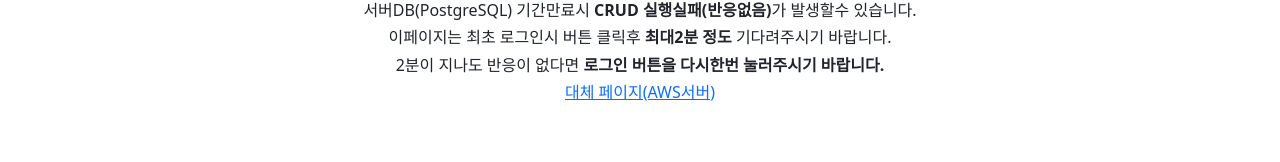
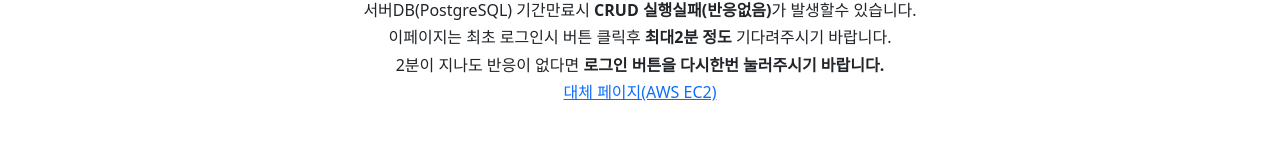
Before and after one commit to SuHwanYoon/React-Todo-App-Client, a React (Create React App) app: page / in a window 1280 px wide. Shown: the part 199-361 px from the top of the page. Built offline with nearby package versions, Linux system fonts and the light colour scheme.

Commit message:
exchange notice Link in LoginComponent

```diff
--- a/src/components/todo/LoginComponent.jsx
+++ b/src/components/todo/LoginComponent.jsx
@@ -56,7 +56,7 @@ function LoginComponent(){
             <h6>서버DB(PostgreSQL) 기간만료시 <strong>CRUD 실행실패(반응없음)</strong>가 발생할수 있습니다.</h6>
             <h6>이페이지는 최초 로그인시 버튼 클릭후 <strong>최대2분 정도</strong> 기다려주시기 바랍니다.</h6>
             <h6>2분이 지나도 반응이 없다면 <strong>로그인 버튼을 다시한번 눌러주시기 바랍니다.</strong></h6>
-            <h6><a href="https://yoonreatclient.netlify.app/">대체 페이지(AWS서버)</a></h6>
+            <h6><a href="http://yoon-react-client.s3-website.ap-northeast-2.amazonaws.com/">대체 페이지(AWS EC2)</a></h6>
             <br />
             <h1>Test ID: yoon  PW: dummy</h1>
             <h1>JWT Login Page</h1>
```
